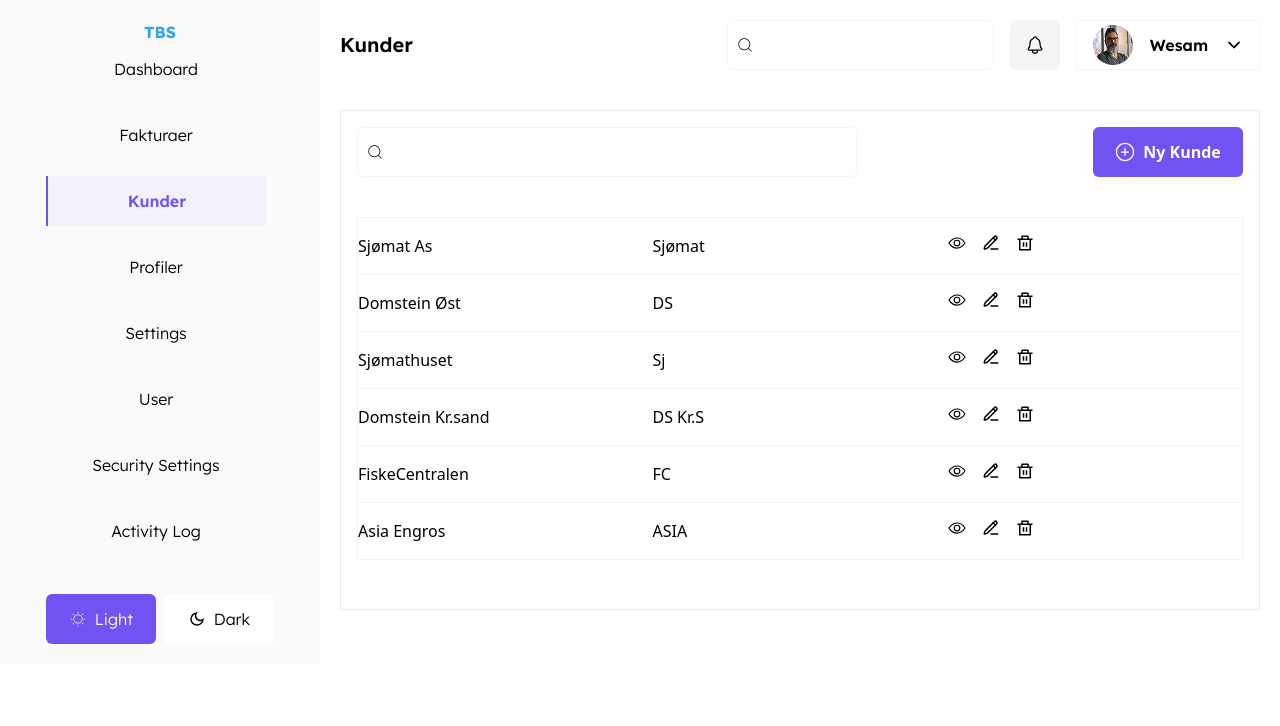
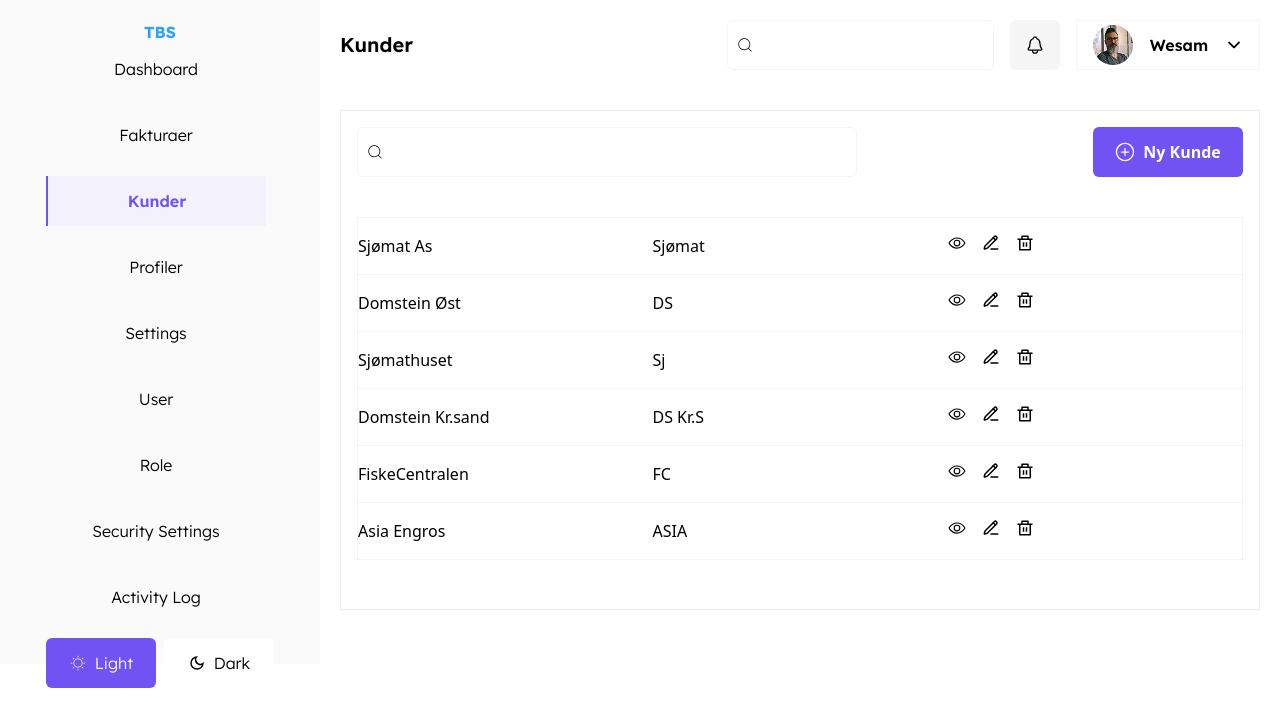
Before and after one commit to WesamNakhla/BachelorTBS, a React (Vite) app: page /Kunder in a window 1280 px wide. Shown: the top 726 px of the page. Built offline with nearby package versions, Linux system fonts and the light colour scheme.

Commit message:
:bug: update navigation links

```diff
--- a/src/Components/DashboardSidebar/DashboardSidebar.tsx
+++ b/src/Components/DashboardSidebar/DashboardSidebar.tsx
@@ -11,8 +11,9 @@ const navigation = [
     { "to": "/Profiler", "text": " Profiler"  },
     { "to": "/Settings", "text": "Settings"  },
     { "to": "/User", "text": "User"  },
+    { "to": "/role", "text": "Role"  },
     { "to": "/Security", "text": "Security Settings"  },
-    { "to": "/logs", "text": "Activity Log"  },
+    { "to": "/Logs", "text": "Activity Log"  },
 
 
 
--- a/src/router.tsx
+++ b/src/router.tsx
@@ -82,22 +82,22 @@ const Router = ()=>{
                         <UserManagement />
                     </DashboardLayout>
                 } />
-                 <Route path="/User/role" element={
+                 <Route path="/Role" element={
                     <DashboardLayout>
                         <RolePermissions />
                     </DashboardLayout>
                 } />
-                 <Route path="/security" element={
+                 <Route path="/Security" element={
                     <DashboardLayout>
                         <SecuritySettings />
                     </DashboardLayout>
                 } />
-                 <Route path="/security/enable-2fa" element={
+                 <Route path="/Enable-2fa" element={
                     <DashboardLayout>
                         <Enable2FA />
                     </DashboardLayout>
                 } />
-                <Route path="/security/logs" element={
+                <Route path="/Logs" element={
                     <DashboardLayout>
                         <ActivityLogs />
                     </DashboardLayout>
```
